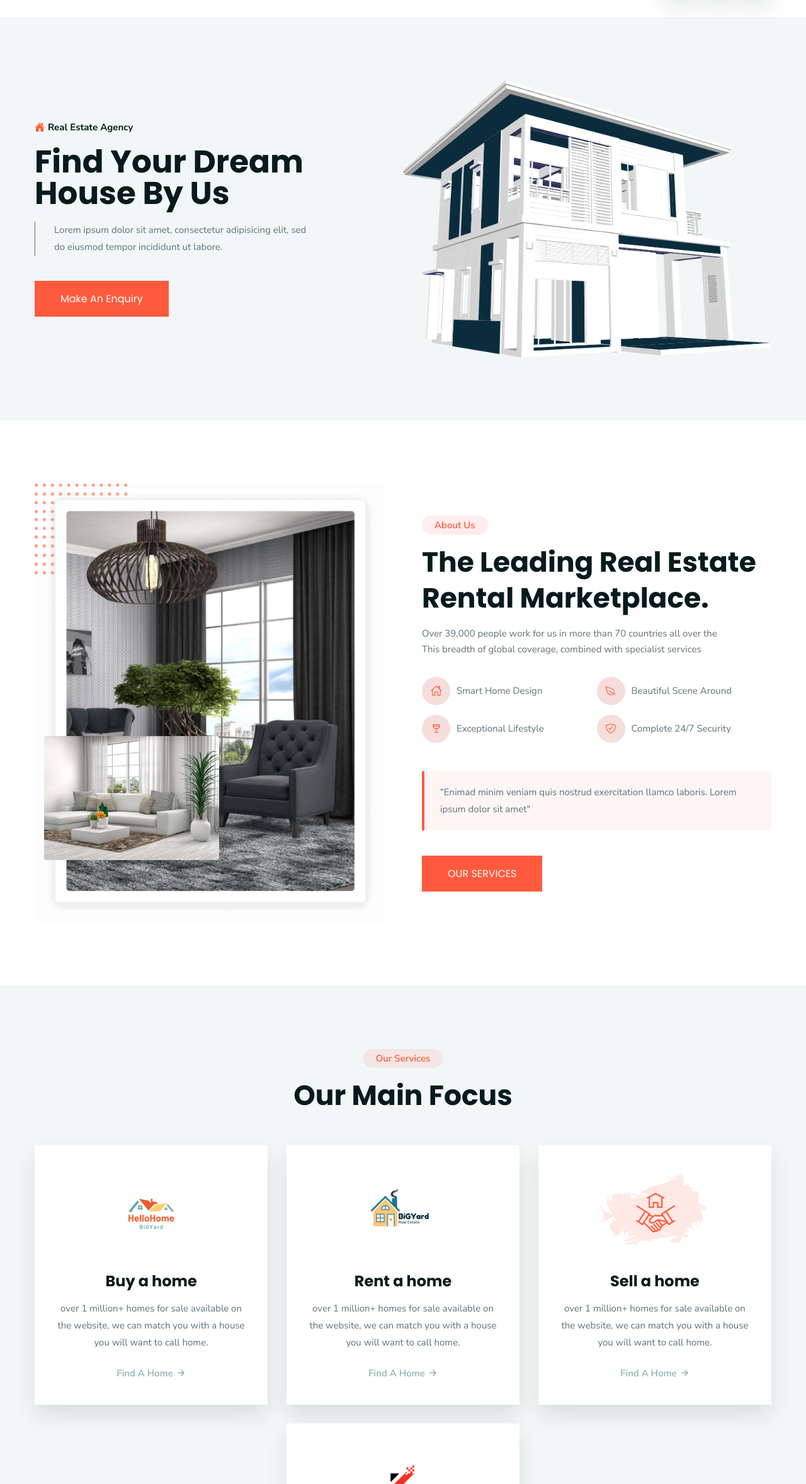
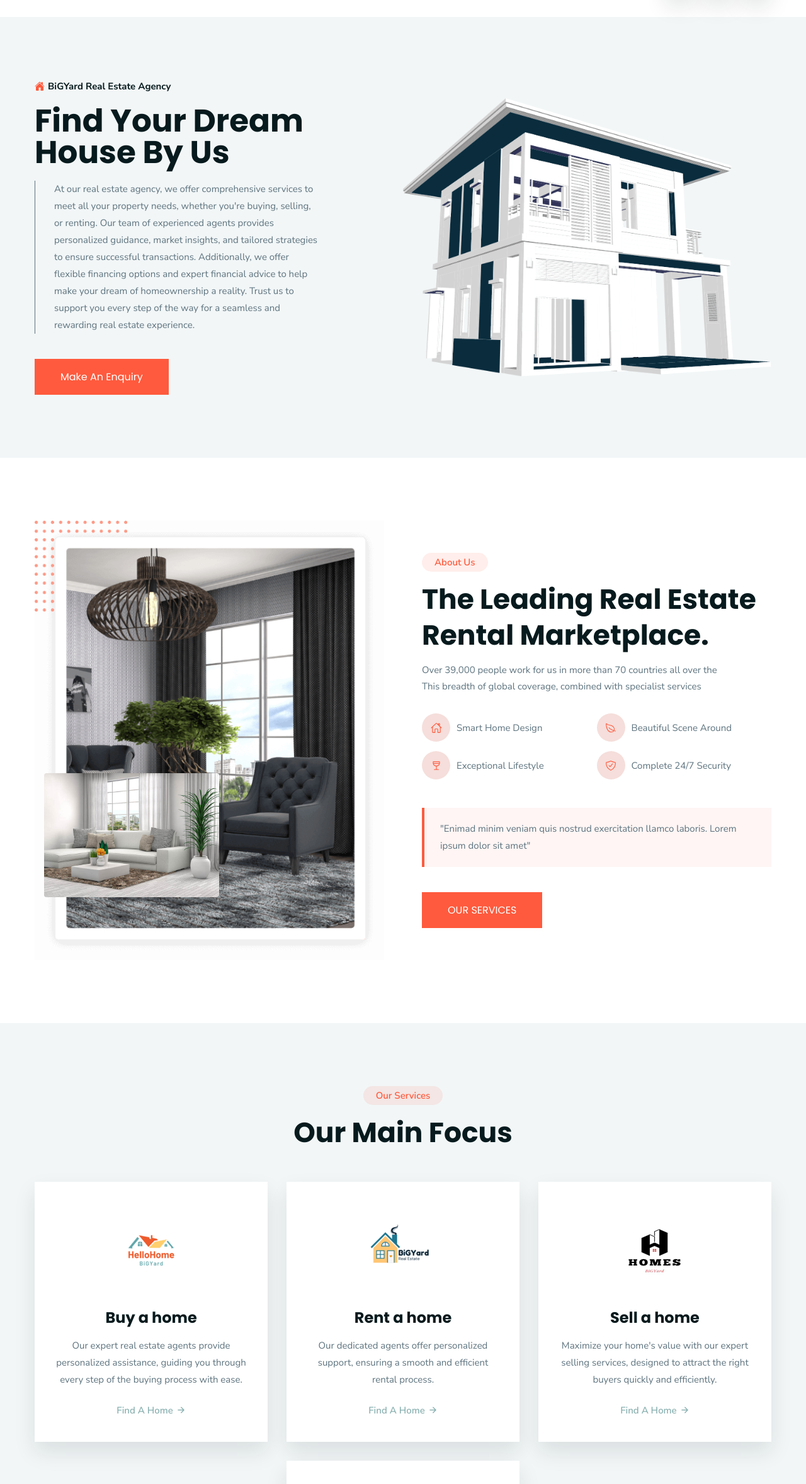
Before and after one commit to satyendra-coder/BigYard, a plain HTML site: page index.html in a window 1280 px wide. Shown: the part 136-2493 px from the top of the page at 63% size. Drawn offline with nearby package versions, Linux system fonts and the light colour scheme.

Commit message:
chnages in Services and description of header

```diff
--- a/index.html
+++ b/index.html
@@ -5,12 +5,12 @@
     <meta charset="UTF-8">
     <meta http-equiv="X-UA-Compatible" content="IE=edge">
     <meta name="viewport" content="width=device-width, initial-scale=1.0">
-    <title>Homeverse - Find your dream house</title>
+    <title>BiGYard - Find your dream house</title>
 
     <!--
     - favicon
   -->
-    <link rel="shortcut icon" href="./favicon.svg" type="image/svg+xml">
+    <link rel="shortcut icon" href="favicon.png" type="x-icon">
 
     <!--
     - custom css link
@@ -198,13 +198,15 @@
                         <p class="hero-subtitle">
                             <ion-icon name="home"></ion-icon>
 
-                            <span>Real Estate Agency</span>
+                            <span>BiGYard Real Estate Agency</span>
                         </p>
 
                         <h2 class="h1 hero-title">Find Your Dream House By Us</h2>
 
                         <p class="hero-text">
-                            Lorem ipsum dolor sit amet, consectetur adipisicing elit, sed do eiusmod tempor incididunt ut labore.
+                            At our real estate agency, we offer comprehensive services to meet all your property needs, whether you're buying, selling, or renting. Our team of experienced agents provides personalized guidance, market insights, and tailored strategies to ensure successful
+                            transactions. Additionally, we offer flexible financing options and expert financial advice to help make your dream of homeownership a reality. Trust us to support you every step of the way for a seamless and rewarding real
+                            estate experience.
                         </p>
 
                         <button class="btn">Make An Enquiry</button>
@@ -321,7 +323,7 @@
                                 </h3>
 
                                 <p class="card-text">
-                                    over 1 million+ homes for sale available on the website, we can match you with a house you will want to call home.
+                                    Our expert real estate agents provide personalized assistance, guiding you through every step of the buying process with ease.
                                 </p>
 
                                 <a href="#" class="card-link">
@@ -346,7 +348,7 @@
                                 </h3>
 
                                 <p class="card-text">
-                                    over 1 million+ homes for sale available on the website, we can match you with a house you will want to call home.
+                                    Our dedicated agents offer personalized support, ensuring a smooth and efficient rental process.
                                 </p>
 
                                 <a href="#" class="card-link">
@@ -362,7 +364,7 @@
                             <div class="service-card">
 
                                 <div class="card-icon">
-                                    <img src="./assets/images/service-3.png" alt="Service icon">
+                                    <img src="./assets/images/SellAHome.png" alt="Service icon">
                                 </div>
 
                                 <h3 class="h3 card-title">
@@ -370,7 +372,7 @@
                                 </h3>
 
                                 <p class="card-text">
-                                    over 1 million+ homes for sale available on the website, we can match you with a house you will want to call home.
+                                    Maximize your home's value with our expert selling services, designed to attract the right buyers quickly and efficiently.
                                 </p>
 
                                 <a href="#" class="card-link">
@@ -398,7 +400,7 @@
                                 </p>
 
                                 <a href="#" class="card-link">
-                                    <span>Find A Home</span>
+                                    <span>Find A Financing Partner</span>
 
                                     <ion-icon name="arrow-forward-outline"></ion-icon>
                                 </a>
```
Also changed, not shown: assets/images/SellAHome.png (added), assets/images/service-3.png (deleted), favicon.png (added).
